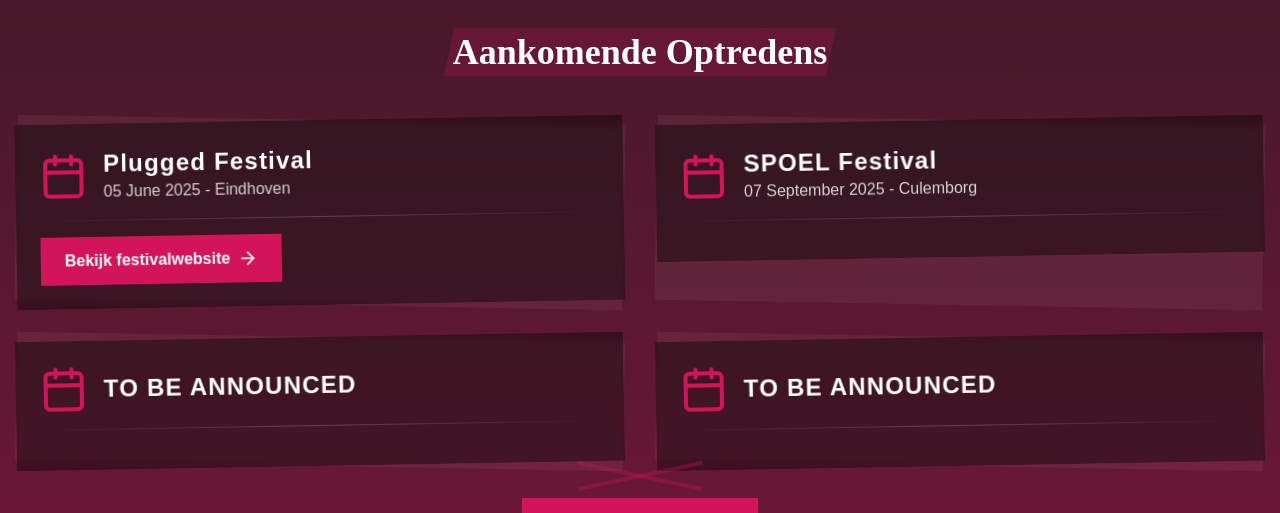
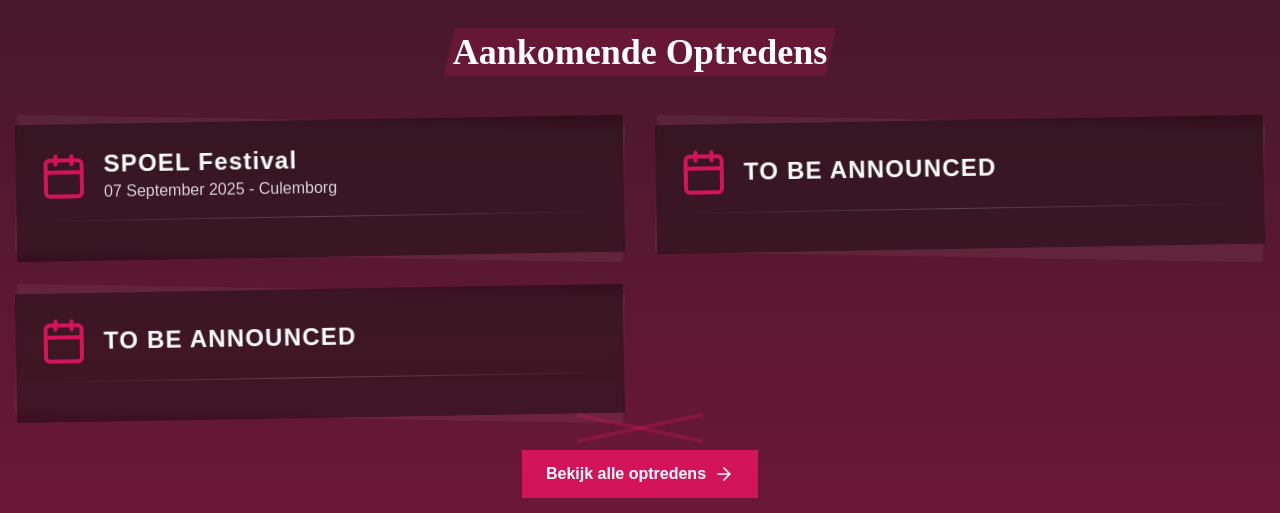
Before and after one commit to marijnbransen1998/Reyck3, a React (Vite) app: page / in a window 1280 px wide. Shown: the part 1480-1993 px from the top of the page. Built offline with nearby package versions, Linux system fonts and the light colour scheme; a web font is replaced by a local one.

Commit message:
Update Home.tsx

```diff
--- a/src/pages/Home.tsx
+++ b/src/pages/Home.tsx
@@ -91,12 +91,6 @@ const Home: React.FC = () => {
 
             <div className="grid grid-cols-1 md:grid-cols-2 gap-8">
               {[
-  {
-    title: "Plugged Festival",
-    date: "05 June 2025",
-    location: "Eindhoven",
-    link: "https://pluggedfestival.nl/"
-  },
   { title: "SPOEL Festival", date: "07 September 2025", location: "Culemborg" },
   { title: "TO BE ANNOUNCED", date: "", location: "" },
   { title: "TO BE ANNOUNCED", date: "", location: "", link: "" }
```
